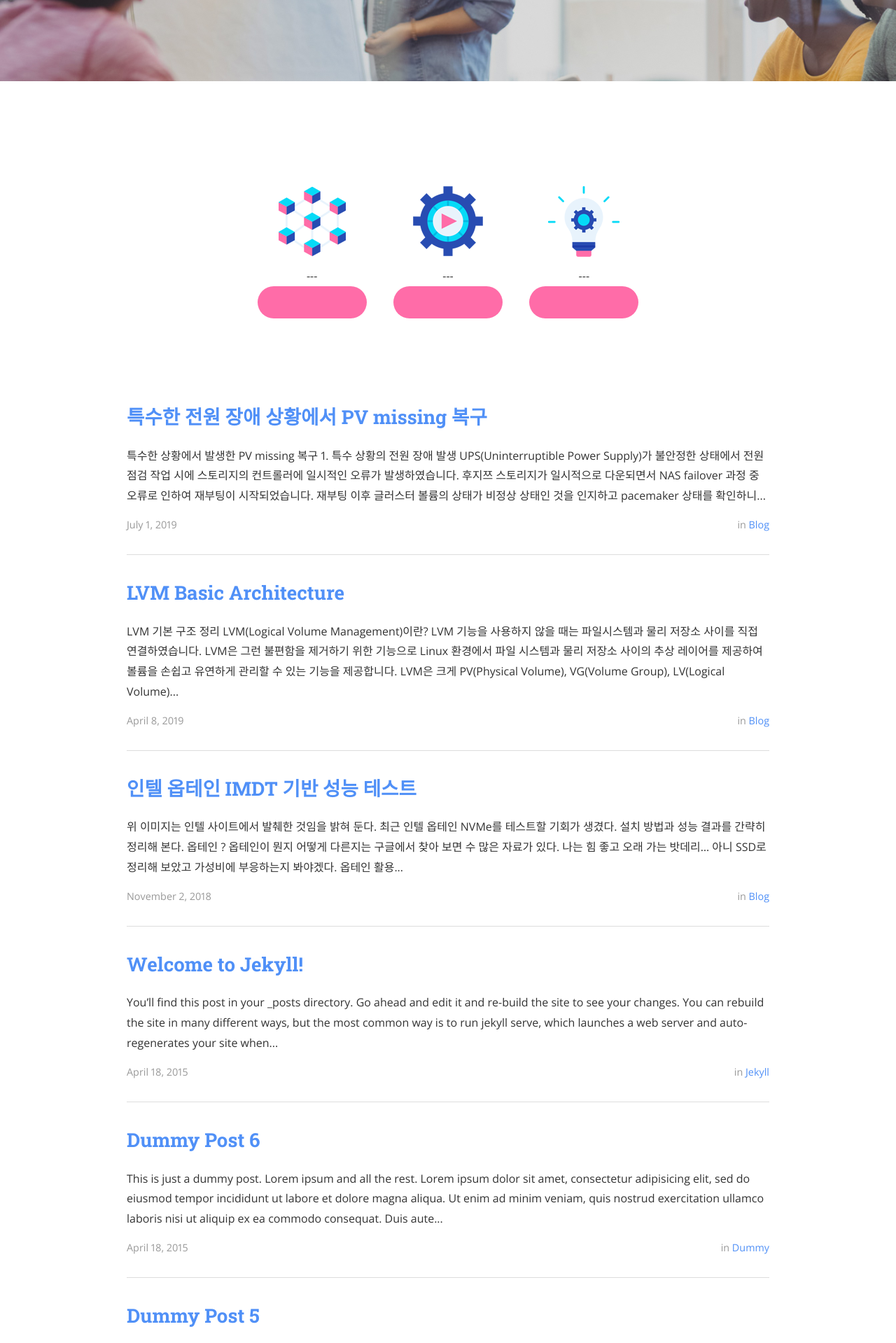
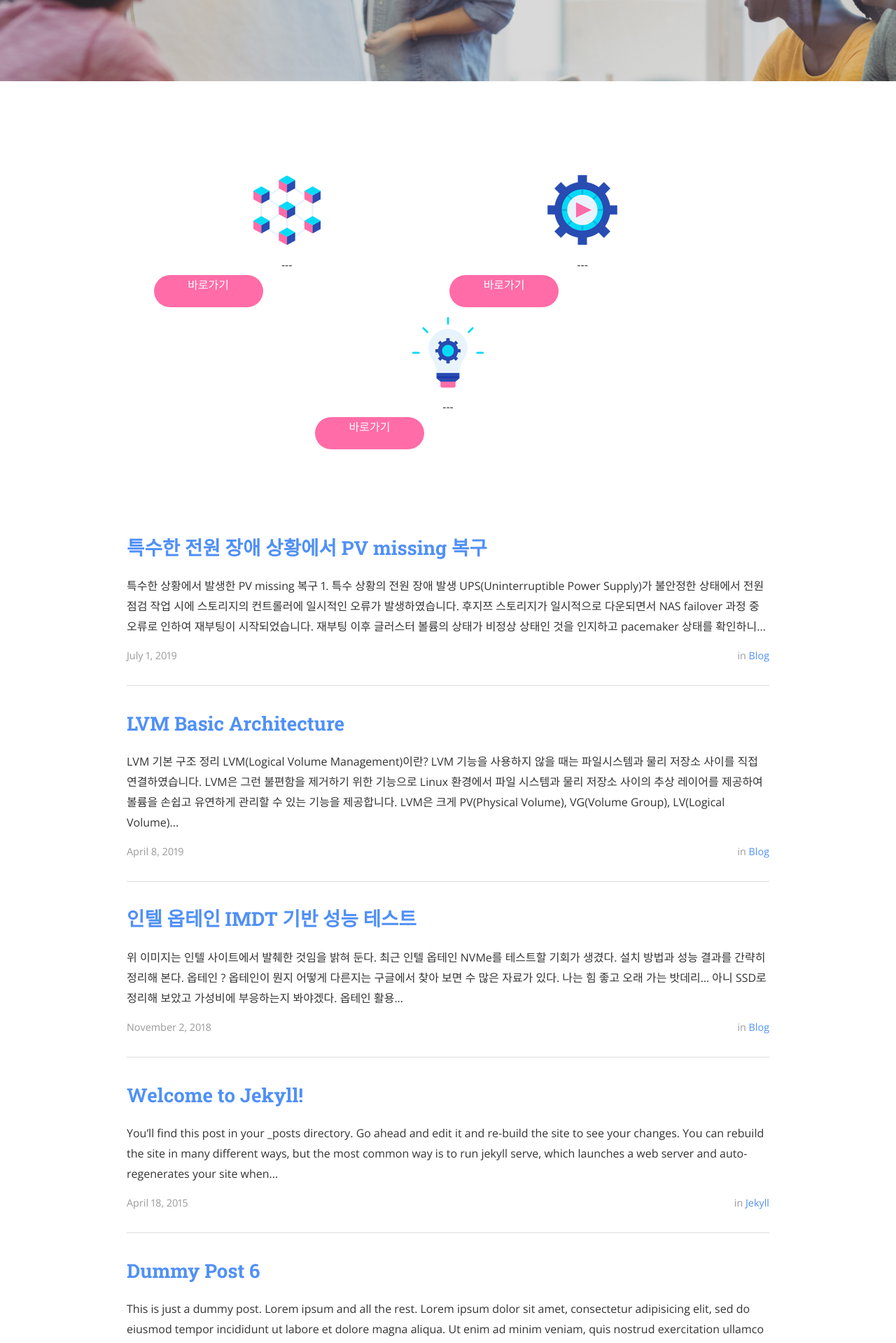
Before and after one commit to pumm8991/pumm8991.github.io, a Jekyll site: the page built from index.html, in a window 1280 px wide. Shown: the part 364-2283 px from the top of the page at 70% size. Built offline with Jekyll 4.4.1, drawn with Linux system fonts in a browser that asks for light colours; nearby versions of some CDN libraries; the list of posts is cut into pages by our own code.

Commit message:
tech modify
Signed-off-by: pumm <pumm@gluesys.com>

```diff
--- a/css/index.css
+++ b/css/index.css
@@ -66,7 +66,7 @@
 .sub-title-out {
 	width: 100%;
 	text-align: center;
-	padding: 120px 0 100px 0;
+	padding: 104px 0 100px 0;
 }
 
 /* 서브 메뉴 내부 */
--- a/index.html
+++ b/index.html
@@ -61,27 +61,27 @@ layout: default
 	</div>-->
 	<div class="sub-title-out">
 		<div class="sub-title-in">
-			<div style="display: inline-block">
+			<div style="display: inline-block;width:380px;text-align: center;">
 				<div><img src="/assets/img_issue.png"></div>
 				<div>---</div>
 				<div>
-					<div class="sub-title-menu-button" onclick="#"></div>
+					<div class="sub-title-menu-button" onclick="#">바로가기</div>
 				</div>
 			</div>
-			<div class="sub-title-menu-padding" style="display: inline-block"></div>
-			<div style="display: inline-block">
+			<div class="sub-title-menu-padding" style="display: inline-block">&nbsp;</div>
+			<div style="display: inline-block;width:  380px;text-align: center;">
 				<div><img src="/assets/img_test.png"></div>
 				<div>---</div>
 				<div>
-					<div class="sub-title-menu-button" onclick="#"></div>
+					<div class="sub-title-menu-button" onclick="#">바로가기</div>
 				</div>
 			</div>
-			<div class="sub-title-menu-padding" style="display: inline-block"></div>
-			<div style="display: inline-block">
+			<div class="sub-title-menu-padding" style="display: inline-block">&nbsp;</div>
+			<div style="display: inline-block;width:  380px;text-align: center;">
 				<div><img src="/assets/img_info.png"></div>
 				<div>---</div>
 				<div>
-					<div class="sub-title-menu-button" onclick="#"></div>
+					<div class="sub-title-menu-button" onclick="#">바로가기</div>
 				</div>
 			</div>
 
```
